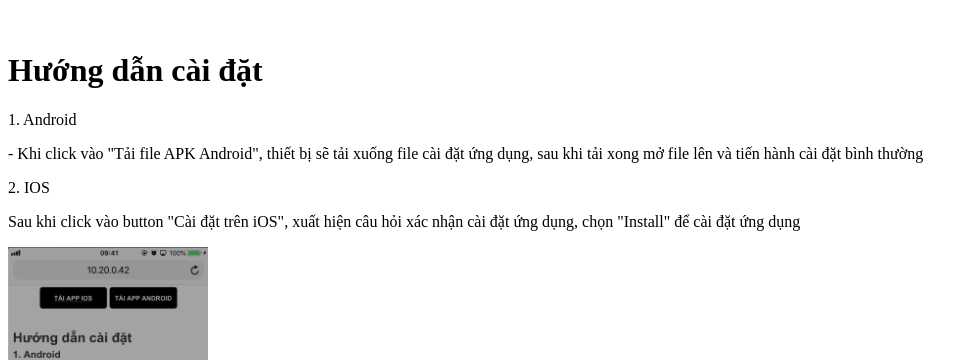
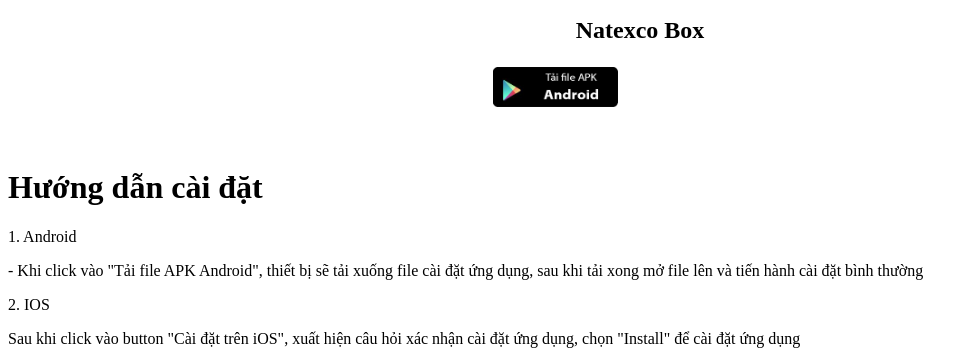
Before and after one commit to habvtng/pk_apps, a plain HTML site: page index.html in a window 1280 px wide. Shown: the part 378-738 px from the top of the page, without its empty margins (0-978 px from the left). Drawn offline with Linux system fonts and the light colour scheme.

Commit message:
bổ sung tivibox

```diff
--- a/index.html
+++ b/index.html
@@ -33,7 +33,7 @@
           </a>
         </td>
         <td style="width: 115px;">
-          <a href="./cbc.apk">
+          <a href="./cbc/cbc.apk">
             <img
               src="./install_apk.png"
               alt=""
@@ -41,6 +41,7 @@
               height="40" />
           </a>
         </td>
+
       </tr>
     </tbody>
   </table>
@@ -71,6 +72,28 @@
       </tr>
     </tbody>
   </table>
+
+
+
+  <h2 style="text-align: center;"><strong>Natexco Box</strong></h2>
+
+  <table style="width: 300px; margin-left: auto; margin-right: auto;">
+    <tbody>
+    <tr>
+      <td style="width: 115px;">
+        <a href="./box/box.apk">
+          <img
+                  src="./install_apk.png"
+                  alt=""
+                  width="125"
+                  height="40" />
+        </a>
+      </td>
+    </tr>
+    </tbody>
+  </table>
+
+
 
   <p>&nbsp;</p>
   <h1 class="p1">Hướng dẫn cài đặt</h1>
```
Also changed, not shown: 1 other file.
